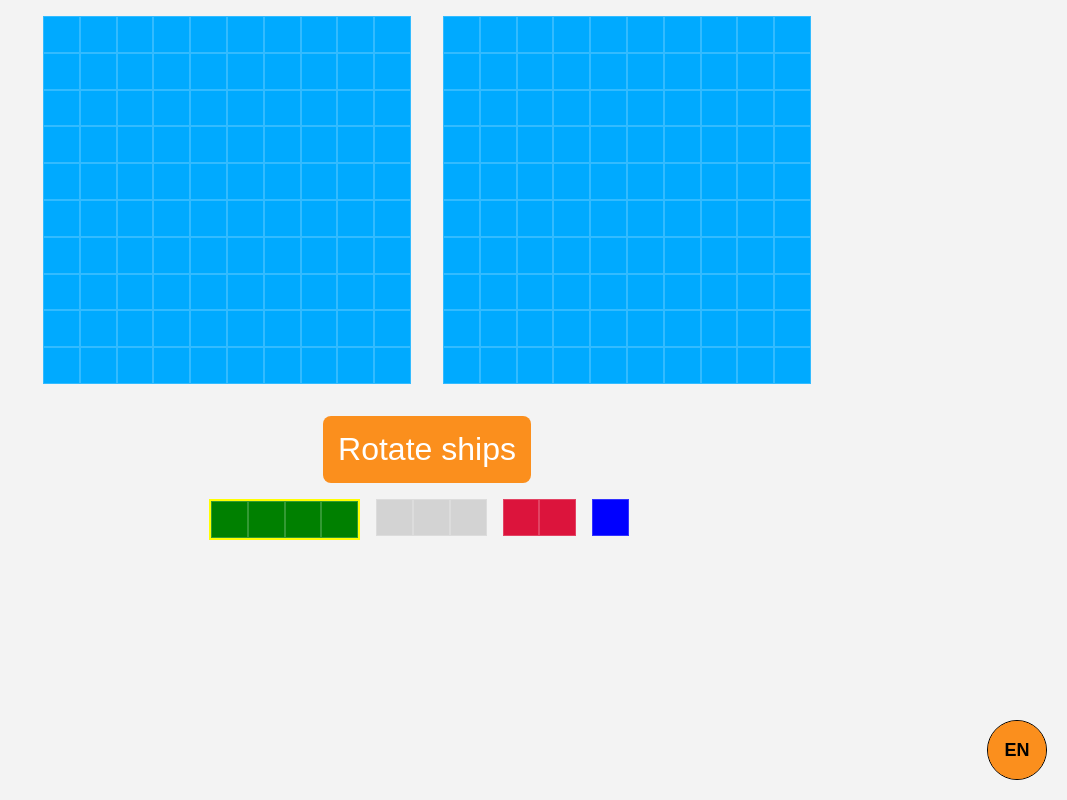
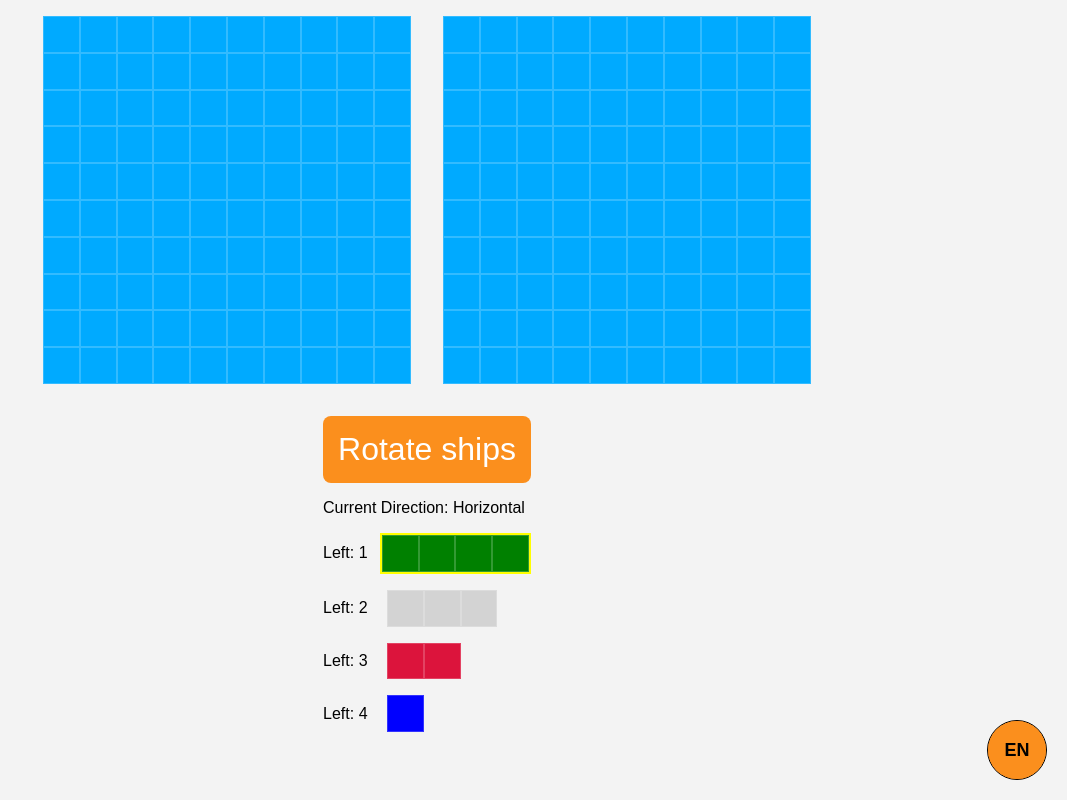
Before and after one commit to x3malmusic/vue-battleships, a Vue app in the folder frontend/: page /game in a window 1280 px wide. Shown: the whole page, without its empty margins (213-1280 px from the left). Built offline with nearby package versions, Linux system fonts and the light colour scheme; a web font is replaced by a local one.

Commit message:
ships count

```diff
--- a/frontend/src/components/Board/Board.vue
+++ b/frontend/src/components/Board/Board.vue
@@ -3,10 +3,10 @@
     <div class="battleship-grid user">
       <div
         v-for="i in 100"
-        class="board-cell"
         :id="i"
         :ref="`user${i}`"
         @mouseover="setPossibleShipHere"
+        @click="placeShip"
       ></div>
     </div>
     <div class="battleship-grid computer">
@@ -16,7 +16,7 @@
 </template>
 
 <script>
-import { mapState } from "vuex";
+import { mapState, mapMutations } from "vuex";
 
 export default {
   name: "Board",
@@ -24,8 +24,9 @@ export default {
     ...mapState(["currentShip", "direction"]),
   },
   methods: {
+    ...mapMutations(["changeShipCount"]),
+
     setPossibleShipHere(e) {
-      // console.log(e.target.id);
       const shipPosition = parseInt(e.target.id);
 
       const cannotPlaceShip = this.checkIfCanPlaceShip(
@@ -46,6 +47,18 @@ export default {
       for (let i = 0; i < this.currentShip.size; i++) {
         let id = shipPosition + i * step;
         this.$refs[`user${id}`][0].className += " possible-ship";
+      }
+    },
+
+    placeShip(e) {
+      if (this.currentShip.count === 0) return;
+      this.changeShipCount(this.currentShip);
+      const shipPosition = parseInt(e.target.id);
+      const step = this.direction ? 1 : 10;
+      this.clearClassList();
+      for (let i = 0; i < this.currentShip.size; i++) {
+        let id = shipPosition + i * step;
+        this.$refs[`user${id}`][0].className += ` ${this.currentShip.name}`;
       }
     },
 
--- a/frontend/src/components/Board/board.scss
+++ b/frontend/src/components/Board/board.scss
@@ -7,6 +7,22 @@
     background: $color_board_bg;
     grid-template-rows: repeat(10, $cell_size);
     grid-template-columns: repeat(10, $cell_size);
+
+    .deck-1 {
+      background: blue;
+    }
+
+    .deck-2 {
+      background: crimson;
+    }
+
+    .deck-3 {
+      background: lightgray;
+    }
+
+    .deck-4 {
+      background: green;
+    }
 
     div {
       border: 1px solid $color_board_cell_border;
@@ -19,5 +35,6 @@
     .possible-ship {
       background: $color_board_cell_hover;
     }
+
   }
 }
--- a/frontend/src/components/Ships/Ships.vue
+++ b/frontend/src/components/Ships/Ships.vue
@@ -2,18 +2,18 @@
   <div class="ships">
     <app-button @click="setDirection(!direction)">Rotate ships</app-button>
     <div class="ships-wrapper">
-      <div
-        v-for="ship in ships"
-        :key="ship.name"
-        :class="ship.name + chosenShip(ship.name)"
-      >
+      <div class="direction">Current Direction: {{ currentDirection }}</div>
+      <div v-for="ship in ships" :key="ship.name" class="ship-wrapper">
+        <div class="ships-wrapper-left">Left: {{ ship.count }}</div>
+        <div class="ship" :class="ship.name + chosenShip(ship.name)">
           <div
             v-for="deck in ship.size"
             class="cell"
             :key="ship.name + deck"
             :id="ship.name"
-          @click="chooseCurrentShip(ship)"
+            @click="setCurrentShip(ship)"
           ></div>
+        </div>
       </div>
     </div>
   </div>
@@ -30,13 +30,13 @@ export default {
   },
   computed: {
     ...mapState(["ships", "currentShip", "direction"]),
+
+    currentDirection() {
+      return this.direction ? "Horizontal" : "Vertical";
+    },
   },
   methods: {
     ...mapMutations(["setCurrentShip", "setDirection"]),
-
-    chooseCurrentShip({ name, size }) {
-      this.setCurrentShip({ name, size });
-    },
 
     chosenShip(ship) {
       return ship === this.currentShip.name ? " current-ship" : "";
--- a/frontend/src/components/Ships/ships.scss
+++ b/frontend/src/components/Ships/ships.scss
@@ -1,6 +1,5 @@
 .ships {
   padding: 1rem;
-  text-align: center;
 
   button {
     margin-bottom: 1rem;
@@ -8,6 +7,25 @@
 
   &-wrapper {
     display: flex;
+    flex-direction: column;
+
+    .direction {
+      margin-bottom: 1rem;
+    }
+
+    &-left {
+      flex-basis: 4rem;
+    }
+
+    .ship {
+      display: flex;
+    }
+
+    .ship-wrapper {
+      display: flex;
+      align-items: center;
+      margin-bottom: 1rem;
+    }
 
     .cell {
       width: $cell_size;
@@ -21,7 +39,6 @@
 
     .deck-1, .deck-2, .deck-3, .deck-4 {
       display: flex;
-      margin-right: 1rem;
       transition: opacity ease-in .1s;
 
       &:hover {
--- a/frontend/src/store/index.js
+++ b/frontend/src/store/index.js
@@ -7,12 +7,12 @@ Vue.use(Vuex);
 export default new Vuex.Store({
   state: {
     ships: [
-      { name: "deck-4", size: 4 },
-      { name: "deck-3", size: 3 },
-      { name: "deck-2", size: 2 },
-      { name: "deck-1", size: 1 },
+      { name: "deck-4", size: 4, count: 1 },
+      { name: "deck-3", size: 3, count: 2 },
+      { name: "deck-2", size: 2, count: 3 },
+      { name: "deck-1", size: 1, count: 4 },
     ],
-    currentShip: { name: "deck-4", size: 4 },
+    currentShip: { name: "deck-4", size: 4, count: 1 },
     direction: true,
   },
   mutations: {
--- a/frontend/src/store/mutations.js
+++ b/frontend/src/store/mutations.js
@@ -6,4 +6,18 @@ export default {
   setDirection(state, direction) {
     state.direction = direction;
   },
+
+  changeShipCount(state, ship) {
+    state.ships = this.state.ships.map((stateShip) => {
+      if (stateShip.name === ship.name && stateShip.count !== 0) {
+        const newShip = {
+          ...stateShip,
+          count: stateShip.count - 1,
+        };
+        state.currentShip = newShip;
+        return newShip;
+      }
+      return stateShip;
+    });
+  },
 };
```
Lines whose indentation alone changed are shown as unchanged.
